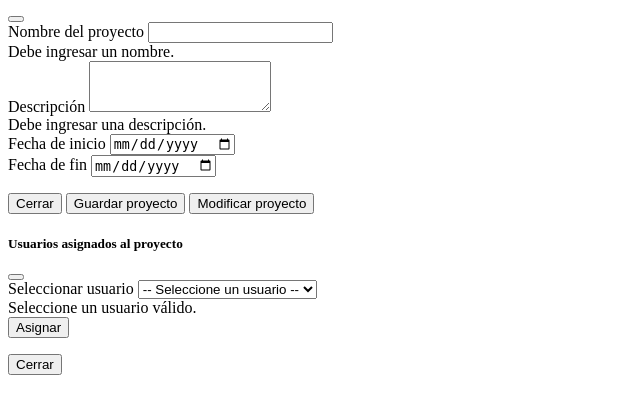
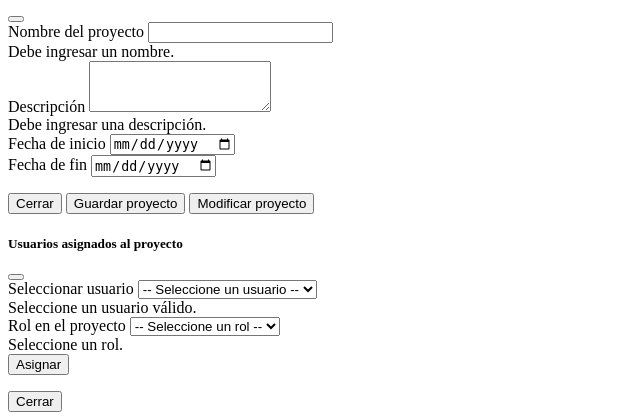
Before and after one commit to Dfj9705/proyecto-ingesoft, a PHP site: template views/proyectos/index.php in a window 1280 px wide. Shown: the part 696-1116 px from the top of the page, without its empty margins (0-640 px from the left). Before the commit the page ends 1071 px from the top, so only its background shows below. Run offline with PHP 8.4, Linux system fonts and the light colour scheme; the template is opened without the code that fills it, so the values that code supplies are empty.

Commit message:
Agrega roles a los proyectos

```diff
--- a/src/js/proyectos/index.js
+++ b/src/js/proyectos/index.js
@@ -61,6 +61,7 @@ const tablaAsignados = new DataTable("#tablaAsignados", {
         { title: "No.", render: (data, type, row, meta) => meta.row + 1 },
         { title: "Nombre", data: "usuario_nombre" },
         { title: "Email", data: "email" },
+        { title: "Rol", data: "rol_asignado" },
         {
             title: "Acciones",
             data: "usuario_id",
--- a/views/proyectos/index.php
+++ b/views/proyectos/index.php
@@ -96,13 +96,25 @@
             <div class="modal-body">
                 <form id="formAsignacion" class="row g-3 mb-4" novalidate>
                     <input type="hidden" id="proyecto_id" name="proyecto_id">
-                    <div class="col-md-10">
+                    <div class="col-md-6">
                         <label for="usuario_id" class="form-label">Seleccionar usuario</label>
                         <select class="form-select" id="usuario_id" name="usuario_id" required>
                             <option value="">-- Seleccione un usuario --</option>
                             <!-- Llénalo dinámicamente desde JS o servidor -->
                         </select>
                         <div class="invalid-feedback">Seleccione un usuario válido.</div>
+                    </div>
+                    <div class="col-md-4">
+                        <label for="rol_asignado" class="form-label">Rol en el proyecto</label>
+                        <select class="form-select" id="rol_asignado" name="rol_asignado" required>
+                            <option value="">-- Seleccione un rol --</option>
+                            <option value="admin">Administrador</option>
+                            <option value="scrum master">Scrum Master</option>
+                            <option value="desarrollador">Desarrollador</option>
+                            <option value="tester">Tester</option>
+                            <option value="analista">Analista</option>
+                        </select>
+                        <div class="invalid-feedback">Seleccione un rol.</div>
                     </div>
                     <div class="col-md-2 d-flex align-items-end">
                         <button type="submit" class="btn btn-success w-100">Asignar</button>
```
Also changed, not shown: includes/db.sqlite.
